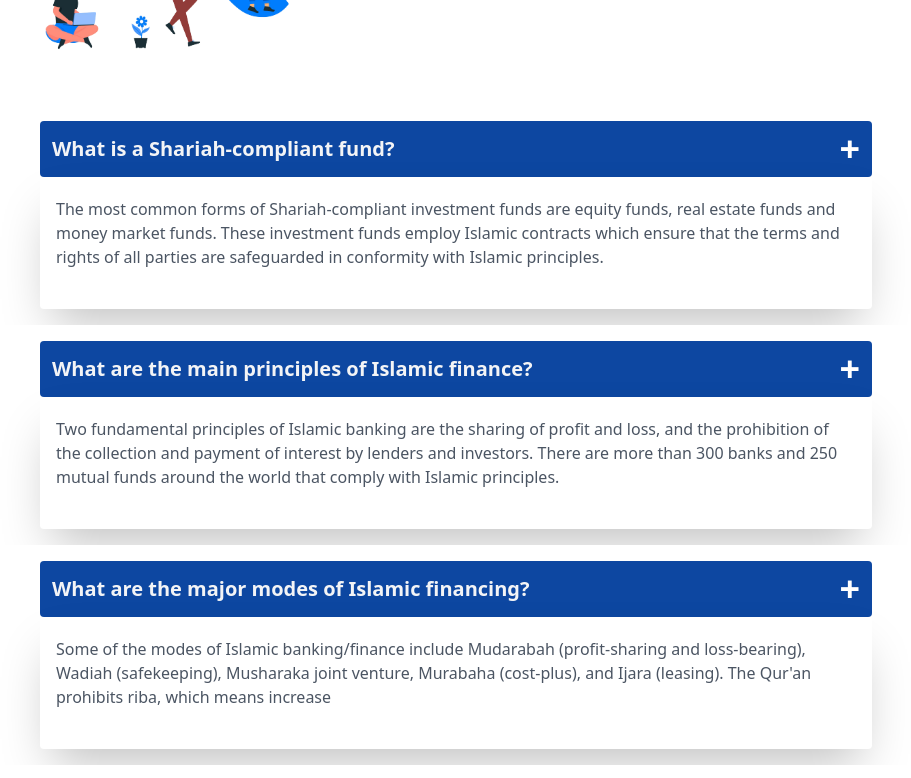
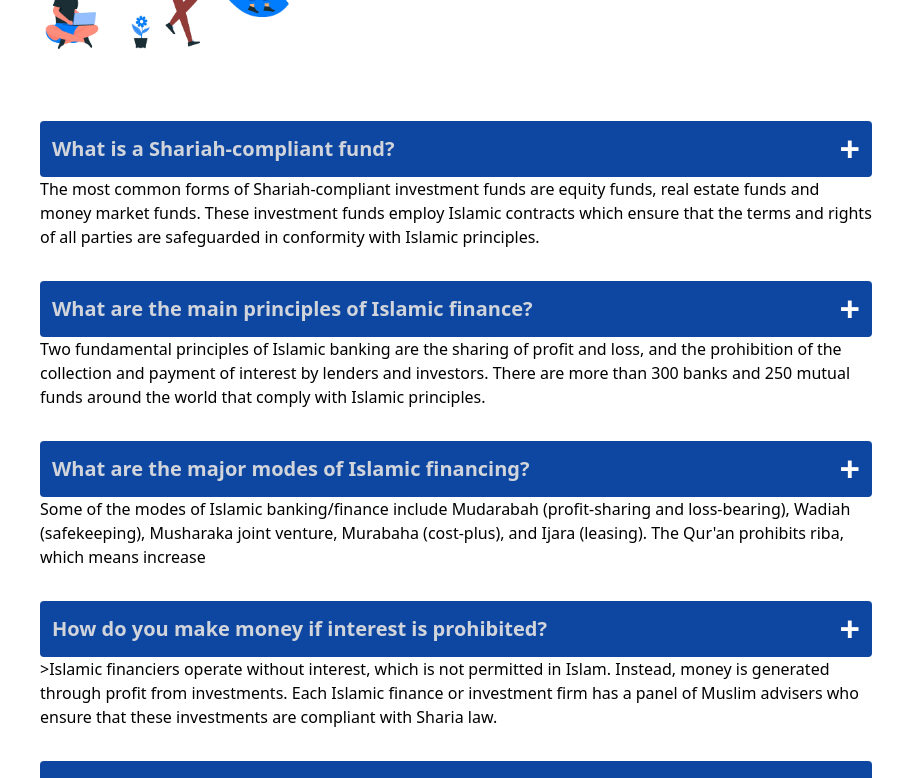
Before and after one commit to eTijar/etijar-landing, a Next.js app: page / in a window 1280 px wide. Shown: the part 3900-4678 px from the top of the page, without its empty margins (184-1095 px from the left). Built offline with nearby package versions, Linux system fonts and the light colour scheme; what @tailwindcss/typography would draw is missing.

Commit message:
Fixed faqs

```diff
--- a/components/HeroPlus.tsx
+++ b/components/HeroPlus.tsx
@@ -8,7 +8,7 @@ import { useState } from 'react';
 export default function HeroPlus() {
 	const { scrollYProgress } = useViewportScroll();
 	const scale = useTransform(scrollYProgress, [0, 1], [1, 0.04]);
-	const [active, setActive] = useState(false);
+	const [active, setActive] = useState("");
 	const faqs = [
 		{
 			id: 'fone',
--- a/components/faqs.tsx
+++ b/components/faqs.tsx
@@ -2,26 +2,26 @@ interface ComponentProps {
 	accTitle:string;
 	accContent:string;
 	id:string;
-	active:boolean;
-	setActive:React.Dispatch<React.SetStateAction<boolean>>;
+	active:string;
+	setActive:React.Dispatch<React.SetStateAction<string>>;
 }
 
 export default function FAQs({ accTitle, accContent, id, active, setActive }:ComponentProps) {
 	function Active() {
-		setActive((prevstate) => (!prevstate));
+		setActive(id);
 	}
 	return (
 		<div className="bg-white relative w-full">
 			<div className="w-full mx-auto py-4 lg:px-24 sm:px-8 lg:py-4">
 				<div className="mt-12 lg:mt-0 ">
 					<div>
-						<div className="p-2 bg-primary-300 rounded md:text-xl text-base leading-6 font-bold text-gray-100 flex flex-row justify-between items-center px-3 accTitle">
+						<div className="p-2 bg-primary-300 rounded md:text-xl text-base leading-6 font-bold text-gray-300 flex flex-row justify-between items-center px-3 accTitle">
 							<p>{accTitle}</p>{' '}
 							<div onClick={Active} className="text-white text-4xl font-bold cursor-pointer hover:text-secondary-300 duration-100">
 								+
 							</div>
 						</div>
-						<div className={`${active ? " " : "hide"} bg-white shadow-2xl rounded pt-5 pb-10 px-4 text-base text-gray-600` }>{accContent}</div>
+						<div className={(active === id ? "show" : "")+ "accContent"}>{accContent}</div>
 					</div>
 				</div>
 			</div>
--- a/styles/components/custom.css
+++ b/styles/components/custom.css
@@ -190,8 +190,19 @@
         transition: all .5s;
     }
 
-    .hide{
+    .accContent{
+        background-color:red;
+        box-shadow: 0 0 15px 0 rgba(0,0,0,.3);
+        border-radius:10px;
+        padding:5rem 4rem 10rem 4rem;
+        color:#4b4747;
         display:none;
+        height:0;
+        transition:all .5s;
+    }
+    .accContent.show{
+        display:show;
+        height:auto;
         transition: all .5s;
     }
     .contact:before{
```
